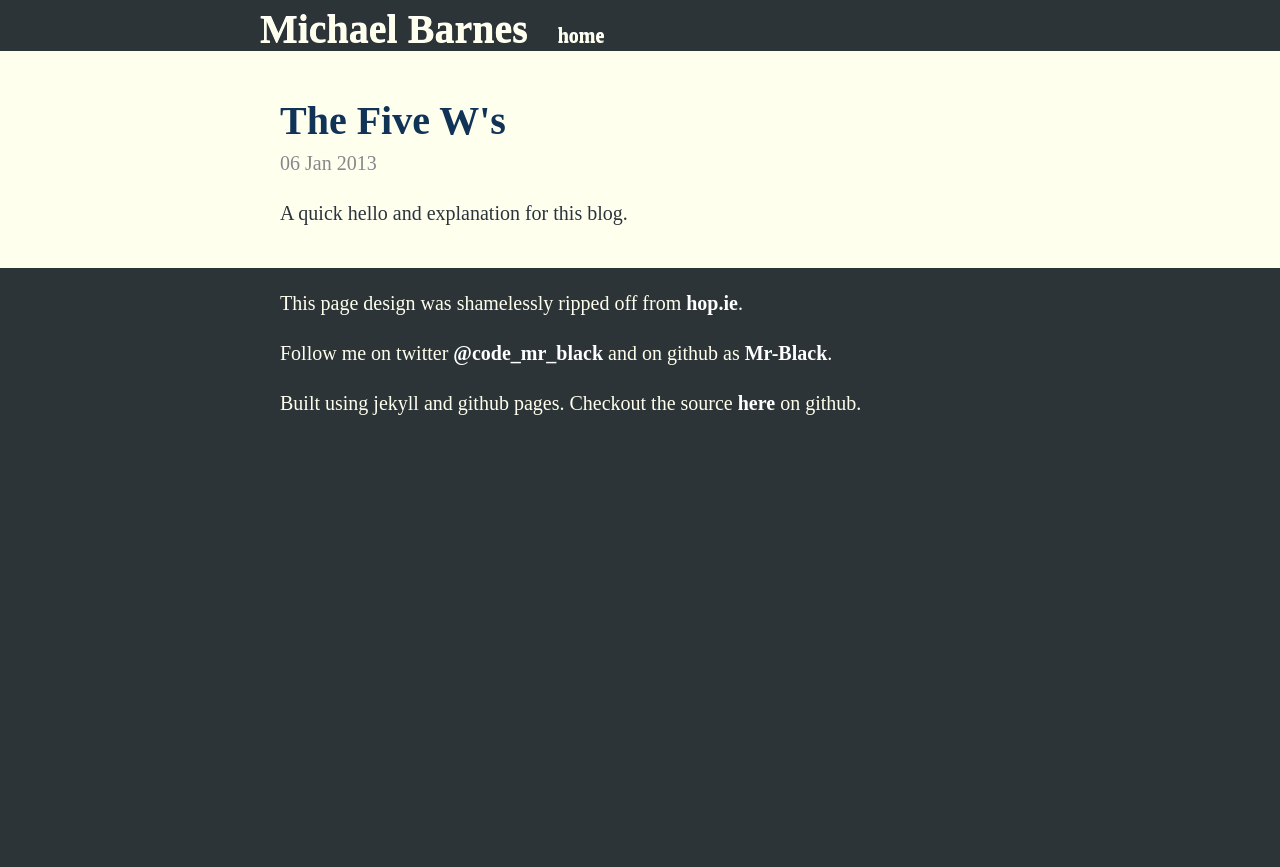
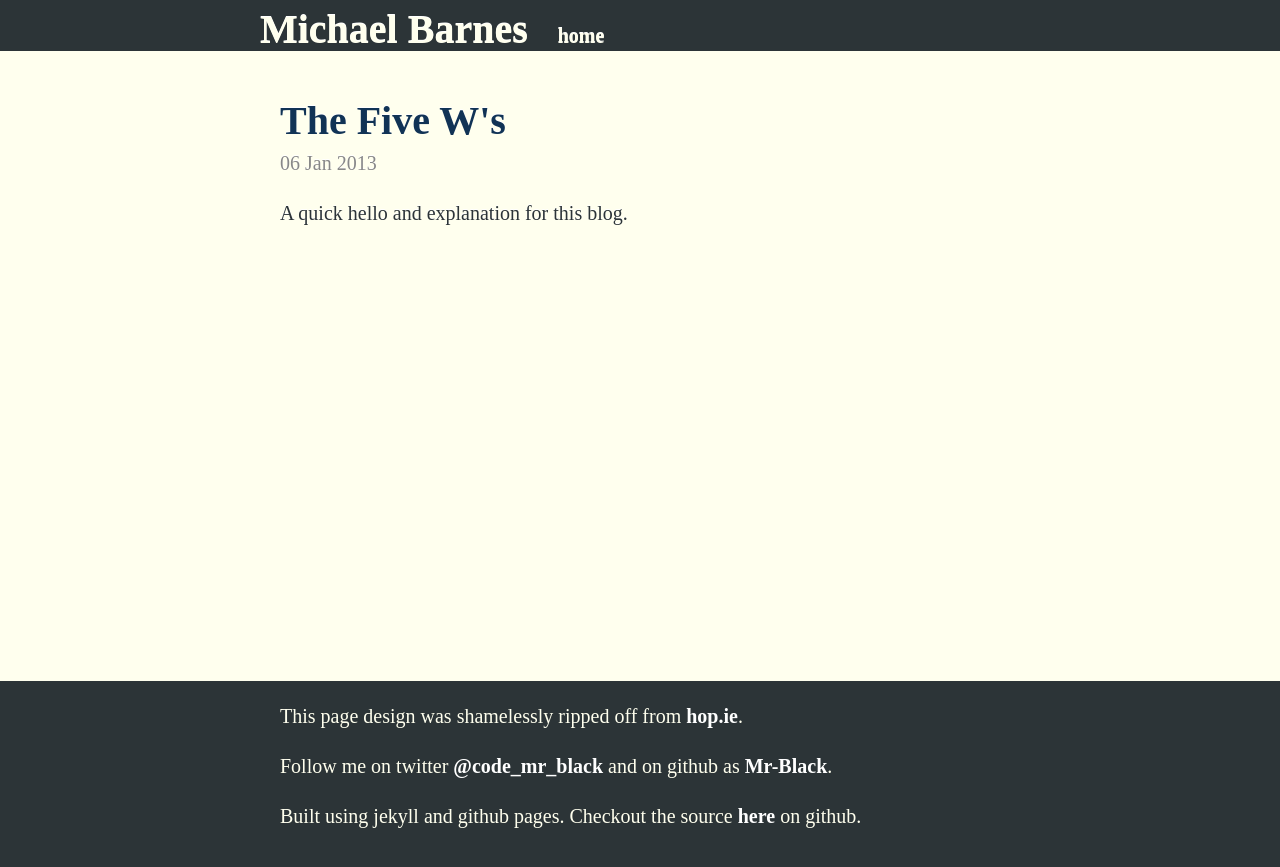
Before and after one commit to Mr-Black/mr-black.github.com, a Jekyll site: the page built from index.html, in a window 1280 px wide. Shown: the top 867 px of the page. Built offline with Jekyll 4.4.1, drawn with Linux system fonts in a browser that asks for light colours; some web fonts are replaced.

Commit message:
Fixed page height and older link

```diff
--- a/css/home.css
+++ b/css/home.css
@@ -41,7 +41,7 @@ section.content {
 .page-container
 {
   background-color: #ffe;
-  /*height: 70%;*/ /* You Might Remove This */
+  min-height: 70%;
 }
 
 .page, footer, .menu{
@@ -131,6 +131,7 @@ ul.posts {
   list-style-type: none;
 }
 
-a.older {
+.older {
   font-size: 1.5em;
+  margin-top: 30px;
 }
--- a/index.html
+++ b/index.html
@@ -15,5 +15,7 @@ title: Home
 {% endfor %}
 
 {% if site.posts.size > 10 %}
-  <a class="Older" href="/archive.html">Older Posts</a>
+  <div class="older">
+    <a href="/archive.html">Older Posts</a>
+  </div>
 {% endif %}
```
